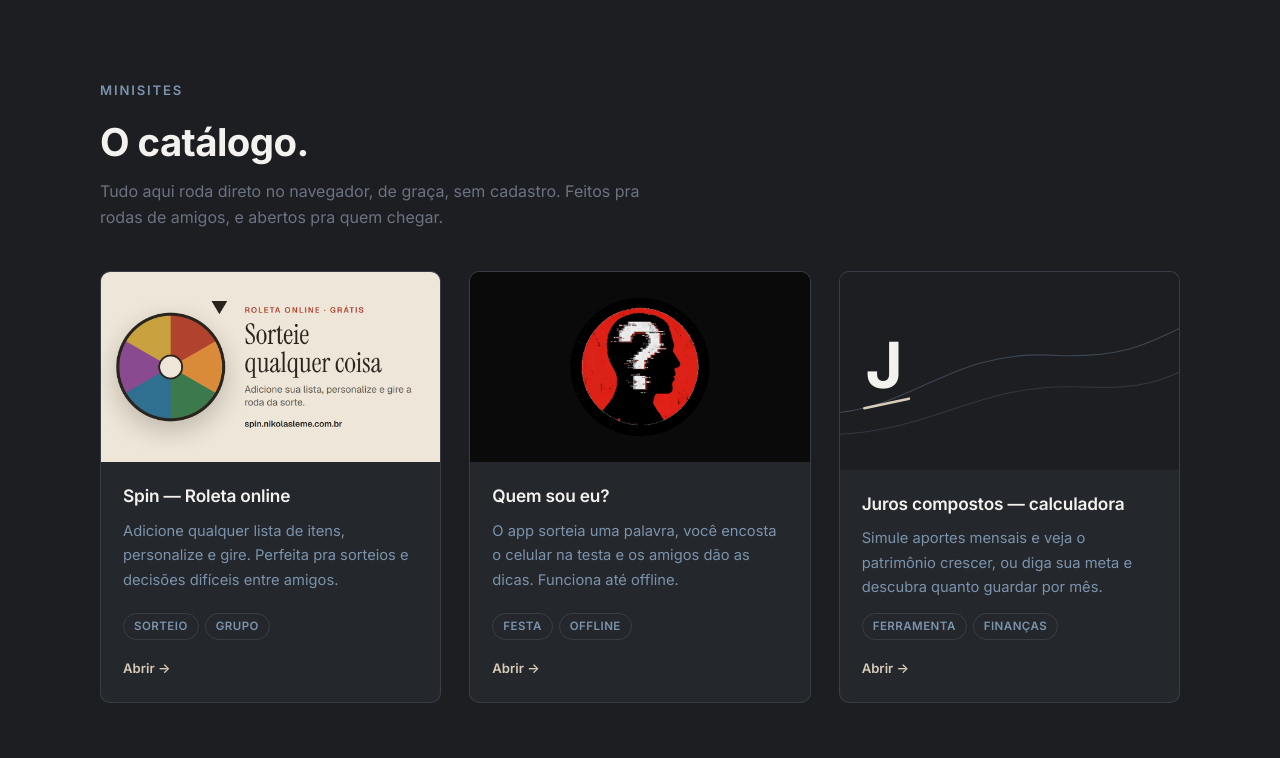
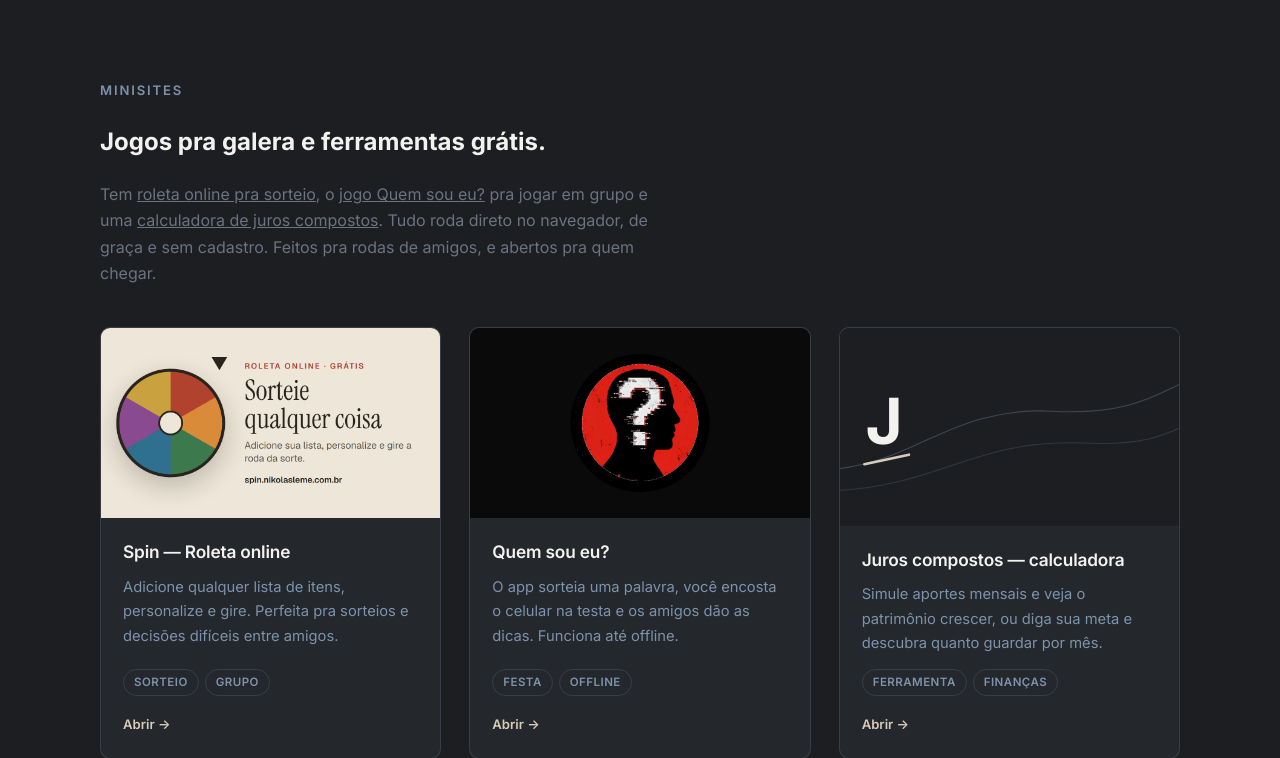
Before and after one commit to nikk7007/nikolas_site, a PHP site: page /minisites/ in a window 1280 px wide. Shown: the part 65-823 px from the top of the page. Run offline with PHP 8.4, Linux system fonts and the light colour scheme.

Commit message:
seo(minisites): título e h1 buscáveis, links pros jogos no HTML
Roleta: rodapé sem o subdomínio aposentado e com links pros outros jogos.

Co-Authored-By: Claude Opus 5.5 <noreply@anthropic.com>

```diff
--- a/minisites/index.html
+++ b/minisites/index.html
@@ -3,19 +3,19 @@
 <head>
   <meta charset="utf-8" />
   <meta name="viewport" content="width=device-width, initial-scale=1" />
-  <title>Minisites — Nikolas Leme Santos</title>
-  <meta name="description" content="Joguinhos e ferramentas que rodam direto no navegador: roleta de sorteios, quem sou eu e o que mais sair do forno." />
+  <title>Jogos online pra grupo e ferramentas grátis | Nikolas Leme</title>
+  <meta name="description" content="Jogos pra jogar em grupo e ferramentas grátis no navegador: roleta de sorteio, jogo Quem sou eu? e calculadora de juros compostos. Sem cadastro, sem instalar." />
   <link rel="canonical" href="https://nikolasleme.com.br/minisites/" />
   <link rel="icon" href="../assets/favicon.svg" type="image/svg+xml" />
 
   <meta property="og:type" content="website" />
   <meta property="og:locale" content="pt_BR" />
-  <meta property="og:title" content="Minisites — Nikolas Leme Santos" />
+  <meta property="og:title" content="Jogos online pra grupo e ferramentas grátis" />
   <meta property="og:description" content="Joguinhos e ferramentas que rodam direto no navegador." />
   <meta property="og:url" content="https://nikolasleme.com.br/minisites/" />
 
   <link rel="preload" href="/assets/fonts/inter-400-800.woff2" as="font" type="font/woff2" crossorigin />
-  <link rel="stylesheet" href="../css/site.css?v=20261020" />
+  <link rel="stylesheet" href="../css/site.css?v=20261020b" />
 </head>
 <body>
   <header class="site-head">
@@ -55,10 +55,13 @@
       <div class="wrap">
         <div class="section-head">
           <p class="eyebrow">Minisites</p>
-          <h2>O catálogo.</h2>
+          <h1>Jogos pra galera e ferramentas grátis.</h1>
           <p class="section-sub">
-            Tudo aqui roda direto no navegador, de graça, sem cadastro. Feitos
-            pra rodas de amigos, e abertos pra quem chegar.
+            Tem <a href="roleta/">roleta online pra sorteio</a>, o
+            <a href="quem-sou-eu/">jogo Quem sou eu?</a> pra jogar em grupo e
+            uma <a href="juros-compostos/">calculadora de juros compostos</a>.
+            Tudo roda direto no navegador, de graça e sem cadastro. Feitos pra
+            rodas de amigos, e abertos pra quem chegar.
           </p>
         </div>
         <div id="minisites-cards" class="cards" data-root="../"></div>
--- a/minisites/roleta/index.html
+++ b/minisites/roleta/index.html
@@ -120,7 +120,7 @@
     </script>
 
     <link rel="preload" href="/assets/fonts/instrument-serif-400.woff2" as="font" type="font/woff2" crossorigin />
-    <link rel="stylesheet" href="css/style.css?v=20261020b" />
+    <link rel="stylesheet" href="css/style.css?v=20261020c" />
   </head>
   <body data-theme="light" data-palette="ember">
     <h1 class="sr-only">
@@ -472,7 +472,7 @@
           </p>
         </section>
 
-        <p class="seo-credit">Spin — roleta online · spin.nikolasleme.com.br</p>
+        <p class="seo-credit">Spin, roleta online · feito por <a href="/">Nikolas Leme</a> · <a href="/minisites/quem-sou-eu/">jogo Quem sou eu?</a> · <a href="/minisites/">mais jogos</a></p>
       </div>
     </footer>
 
```
Also changed, not shown: minisites/roleta/css/style.css (+9 -0 lines).
